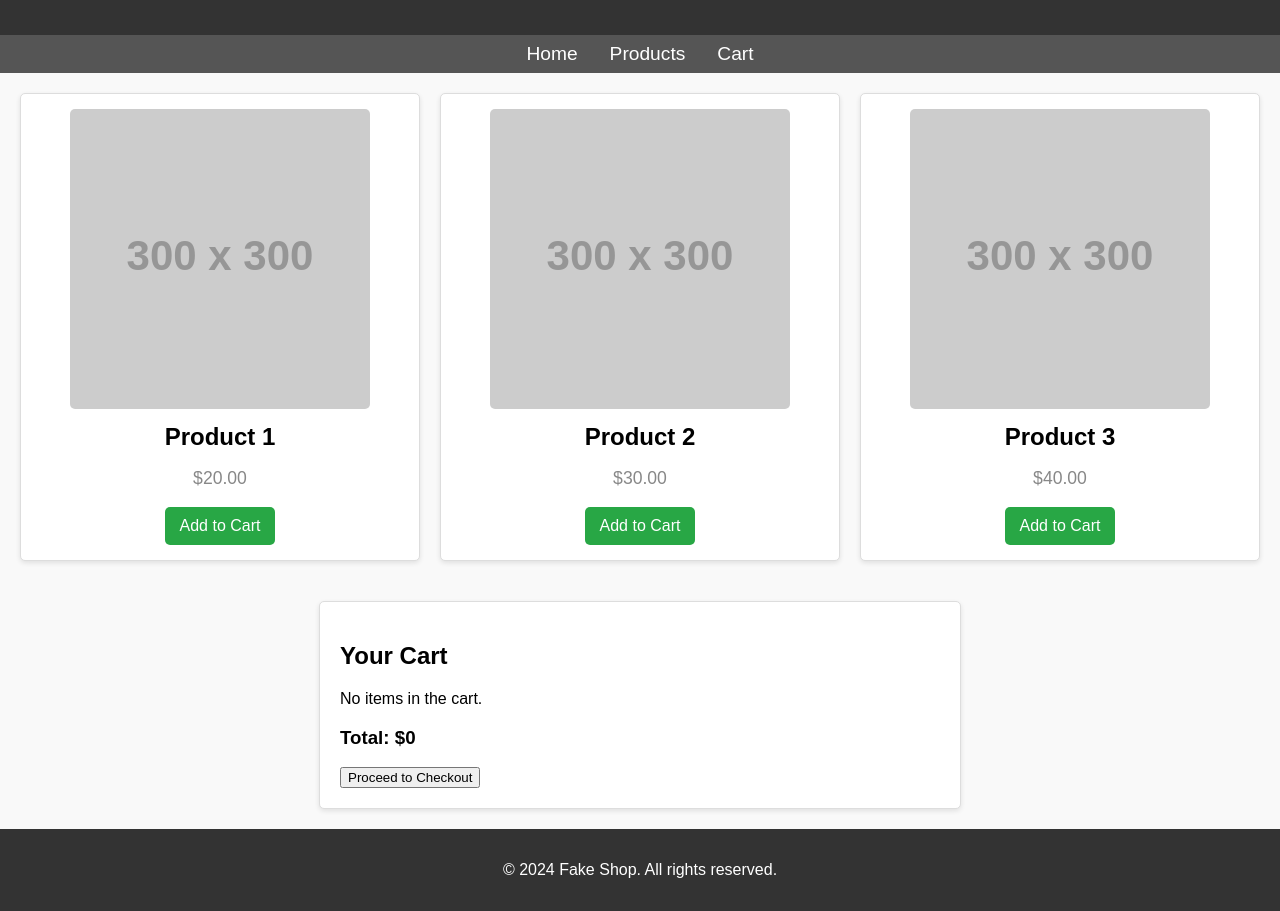
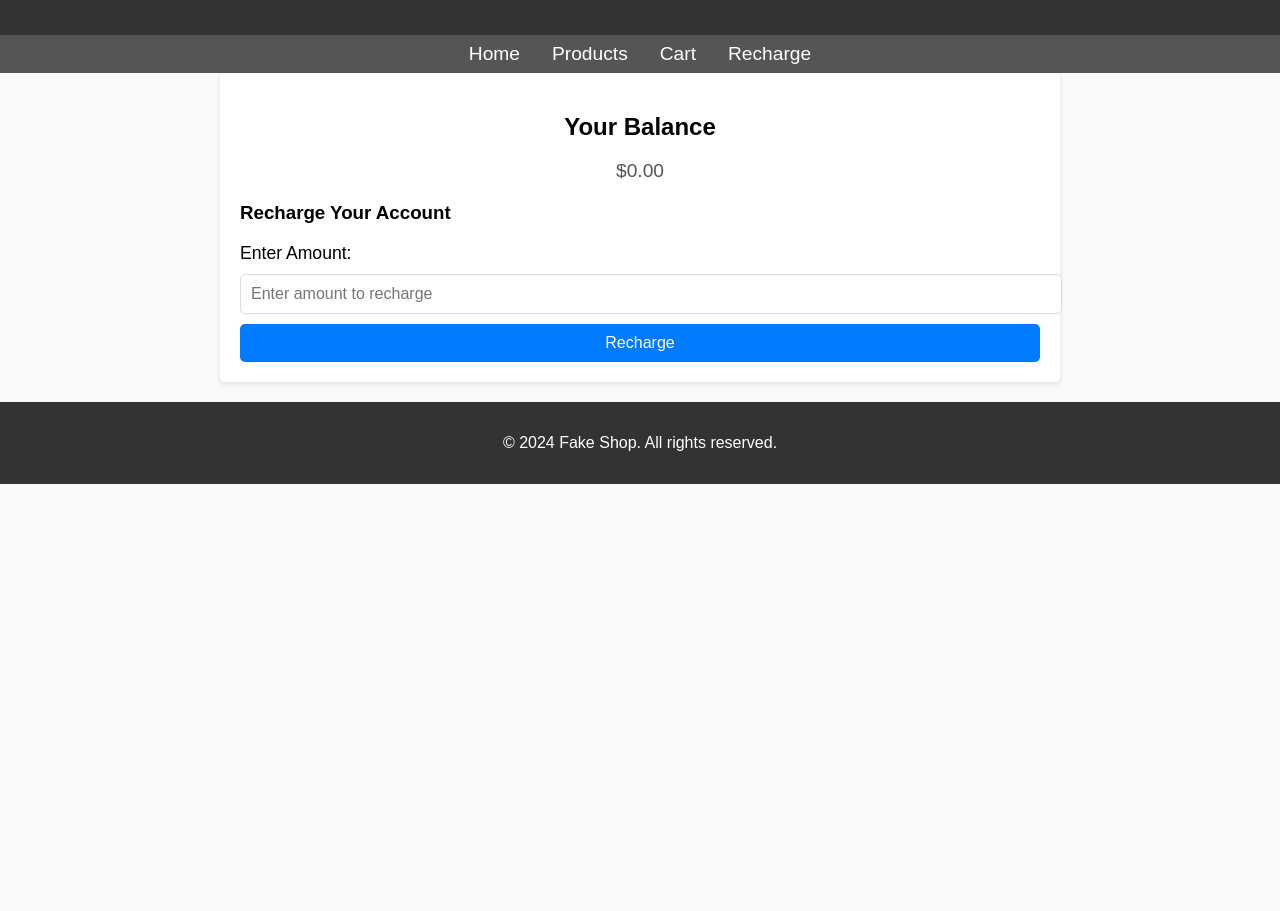
Before and after one commit to nationanii/shopdanchuriel, a plain HTML site: page index.html in a window 1280 px wide. Shown: the part 77-988 px from the top of the page. After the commit the page ends 800 px from the top, so only its background shows below. Drawn offline with Linux system fonts and the light colour scheme; placeholder pictures from the web are drawn by us.

Commit message:
Update index.html

```diff
--- a/index.html
+++ b/index.html
@@ -3,7 +3,7 @@
 <head>
     <meta charset="UTF-8">
     <meta name="viewport" content="width=device-width, initial-scale=1.0">
-    <title>Shop Giả - Đặt Hàng</title>
+    <title>Shop Giả - Nạp Tiền</title>
     <style>
         body {
             font-family: Arial, sans-serif;
@@ -32,62 +32,52 @@
         nav a:hover {
             text-decoration: underline;
         }
-        .products {
+        main {
             padding: 20px;
-            display: grid;
-            grid-template-columns: repeat(auto-fit, minmax(300px, 1fr));
-            gap: 20px;
+            max-width: 800px;
+            margin: auto;
+            background-color: white;
+            border-radius: 5px;
+            box-shadow: 0 2px 5px rgba(0, 0, 0, 0.1);
         }
-        .product {
-            background-color: white;
+        .balance-section {
+            text-align: center;
+            margin: 20px 0;
+        }
+        .balance-section h2 {
+            font-size: 1.5rem;
+            margin-bottom: 10px;
+        }
+        .balance-section p {
+            font-size: 1.2rem;
+            color: #555;
+        }
+        .recharge-section {
+            margin-top: 20px;
+        }
+        .recharge-section label {
+            font-size: 1.1rem;
+        }
+        .recharge-section input {
+            padding: 10px;
+            font-size: 1rem;
+            margin: 10px 0;
             border: 1px solid #ddd;
             border-radius: 5px;
-            text-align: center;
-            padding: 15px;
-            box-shadow: 0 2px 5px rgba(0, 0, 0, 0.1);
-            transition: transform 0.3s, box-shadow 0.3s;
+            width: 100%;
         }
-        .product:hover {
-            transform: translateY(-5px);
-            box-shadow: 0 4px 10px rgba(0, 0, 0, 0.2);
-        }
-        .product img {
-            max-width: 100%;
-            height: auto;
-            border-radius: 5px;
-        }
-        .product h3 {
-            font-size: 1.5rem;
-            margin: 10px 0;
-        }
-        .product p {
-            color: #888;
-            font-size: 1.1rem;
-        }
-        .product button {
-            background-color: #28a745;
+        .recharge-section button {
+            background-color: #007bff;
             color: white;
-            border: none;
             padding: 10px 15px;
             font-size: 1rem;
+            border: none;
+            border-radius: 5px;
             cursor: pointer;
-            border-radius: 5px;
+            width: 100%;
         }
-        .product button:hover {
-            background-color: #218838;
-        }
-        #cart {
-            padding: 20px;
-            background-color: white;
-            border: 1px solid #ddd;
-            border-radius: 5px;
-            box-shadow: 0 2px 5px rgba(0, 0, 0, 0.1);
-            max-width: 600px;
-            margin: 20px auto;
-        }
-        #address-form {
-            margin-top: 20px;
-            display: none; /* Ẩn form ban đầu */
+        .recharge-section button:hover {
+            background-color: #0056b3;
         }
         footer {
             background-color: #333;
@@ -106,46 +96,20 @@
         <a href="#home">Home</a>
         <a href="#products">Products</a>
         <a href="#cart">Cart</a>
+        <a href="#recharge">Recharge</a>
     </nav>
     <main>
-        <section class="products" id="products">
-            <div class="product">
-                <img src="https://via.placeholder.com/300x300" alt="Product 1">
-                <h3>Product 1</h3>
-                <p>$20.00</p>
-                <button onclick="addToCart('Product 1', 20)">Add to Cart</button>
+        <section id="recharge">
+            <div class="balance-section">
+                <h2>Your Balance</h2>
+                <p id="balance-display">$0.00</p>
             </div>
-            <div class="product">
-                <img src="https://via.placeholder.com/300x300" alt="Product 2">
-                <h3>Product 2</h3>
-                <p>$30.00</p>
-                <button onclick="addToCart('Product 2', 30)">Add to Cart</button>
+            <div class="recharge-section">
+                <h3>Recharge Your Account</h3>
+                <label for="recharge-amount">Enter Amount:</label>
+                <input type="number" id="recharge-amount" min="1" placeholder="Enter amount to recharge" required>
+                <button onclick="recharge()">Recharge</button>
             </div>
-            <div class="product">
-                <img src="https://via.placeholder.com/300x300" alt="Product 3">
-                <h3>Product 3</h3>
-                <p>$40.00</p>
-                <button onclick="addToCart('Product 3', 40)">Add to Cart</button>
-            </div>
-        </section>
-        <section id="cart">
-            <h2>Your Cart</h2>
-            <div id="cart-items">
-                <p>No items in the cart.</p>
-            </div>
-            <h3>Total: $<span id="cart-total">0</span></h3>
-            <button onclick="showAddressForm()">Proceed to Checkout</button>
-
-            <form id="address-form">
-                <h3>Enter Your Address</h3>
-                <label for="name">Name:</label>
-                <input type="text" id="name" required><br><br>
-                <label for="address">Address:</label>
-                <textarea id="address" rows="3" required></textarea><br><br>
-                <label for="phone">Phone:</label>
-                <input type="text" id="phone" required><br><br>
-                <button type="button" onclick="placeOrder()">Place Order</button>
-            </form>
         </section>
     </main>
     <footer>
@@ -153,72 +117,34 @@
     </footer>
 
     <script>
-        let cart = [];
+        let balance = 0; // Số dư ban đầu
 
-        // Thêm sản phẩm vào giỏ hàng
-        function addToCart(productName, productPrice) {
-            cart.push({ name: productName, price: productPrice });
-            updateCart();
-            alert(productName + " has been added to your cart!");
+        // Cập nhật hiển thị số dư
+        function updateBalanceDisplay() {
+            const balanceDisplay = document.getElementById("balance-display");
+            balanceDisplay.textContent = `$${balance.toFixed(2)}`;
         }
 
-        // Cập nhật giỏ hàng
-        function updateCart() {
-            const cartItems = document.getElementById("cart-items");
-            const cartTotal = document.getElementById("cart-total");
-            cartItems.innerHTML = "";
-            let total = 0;
+        // Xử lý nạp tiền
+        function recharge() {
+            const rechargeInput = document.getElementById("recharge-amount");
+            const rechargeAmount = parseFloat(rechargeInput.value);
 
-            cart.forEach((item, index) => {
-                total += item.price;
-                cartItems.innerHTML += `
-                    <div>
-                        ${item.name} - $${item.price.toFixed(2)}
-                        <button onclick="removeFromCart(${index})">Remove</button>
-                    </div>
-                `;
-            });
-
-            if (cart.length === 0) {
-                cartItems.innerHTML = "<p>No items in the cart.</p>";
-            }
-
-            cartTotal.textContent = total.toFixed(2);
-        }
-
-        // Xóa sản phẩm khỏi giỏ hàng
-        function removeFromCart(index) {
-            cart.splice(index, 1);
-            updateCart();
-        }
-
-        // Hiển thị form nhập địa chỉ
-        function showAddressForm() {
-            if (cart.length === 0) {
-                alert("Your cart is empty!");
+            if (isNaN(rechargeAmount) || rechargeAmount <= 0) {
+                alert("Please enter a valid amount!");
                 return;
             }
 
-            const form = document.getElementById("address-form");
-            form.style.display = "block";
+            // Cập nhật số dư
+            balance += rechargeAmount;
+            updateBalanceDisplay();
+
+            alert(`Successfully recharged $${rechargeAmount.toFixed(2)}!`);
+            rechargeInput.value = ""; // Xóa input sau khi nạp
         }
 
-        // Xử lý đặt hàng giả
-        function placeOrder() {
-            const name = document.getElementById("name").value;
-            const address = document.getElementById("address").value;
-            const phone = document.getElementById("phone").value;
-
-            if (!name || !address || !phone) {
-                alert("Please fill in all required fields!");
-                return;
-            }
-
-            alert(`Order placed successfully!\nName: ${name}\nAddress: ${address}\nPhone: ${phone}`);
-            cart = [];
-            updateCart();
-            document.getElementById("address-form").style.display = "none";
-        }
+        // Khởi tạo hiển thị số dư
+        updateBalanceDisplay();
     </script>
 </body>
 </html>
```
